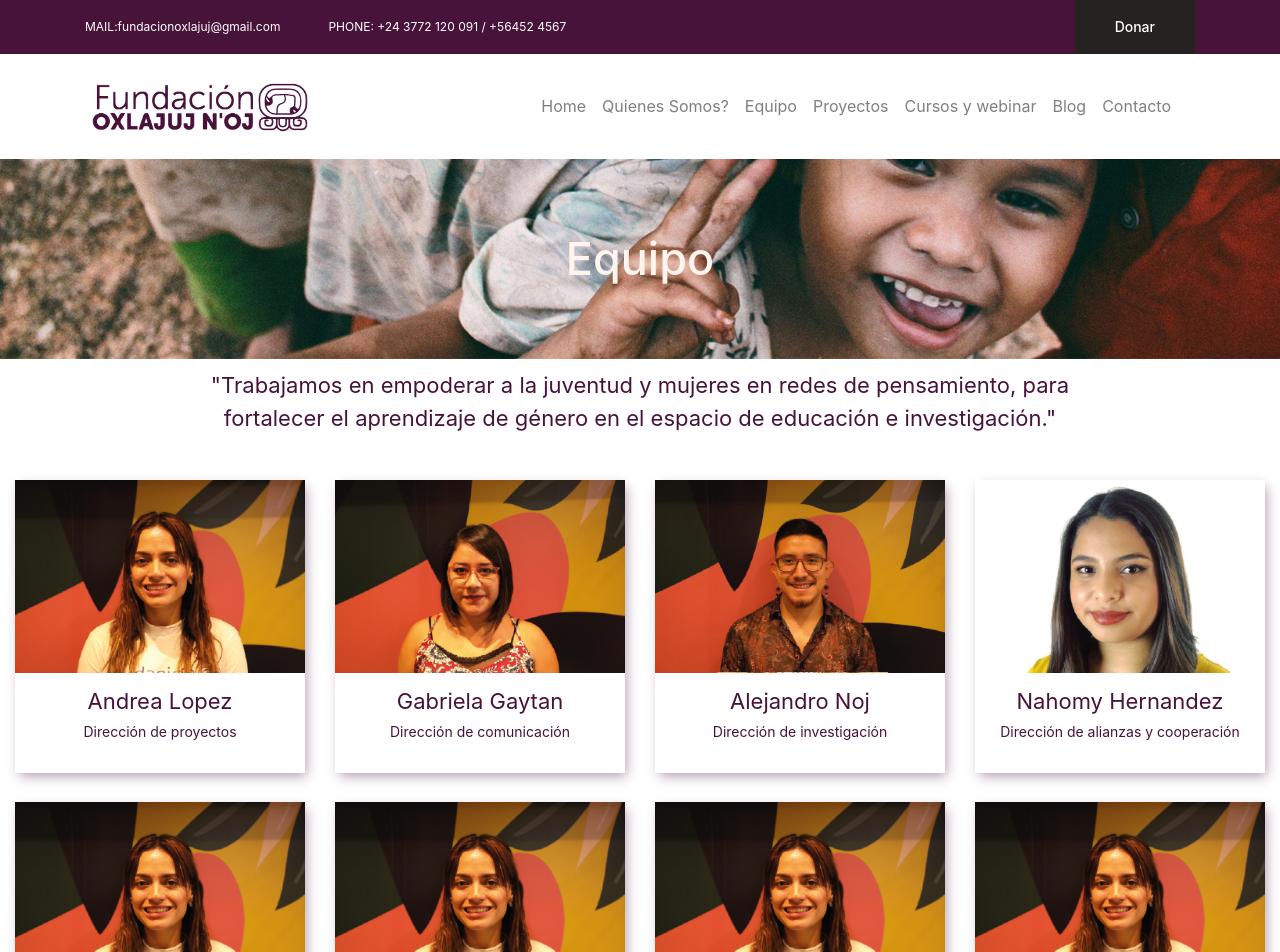
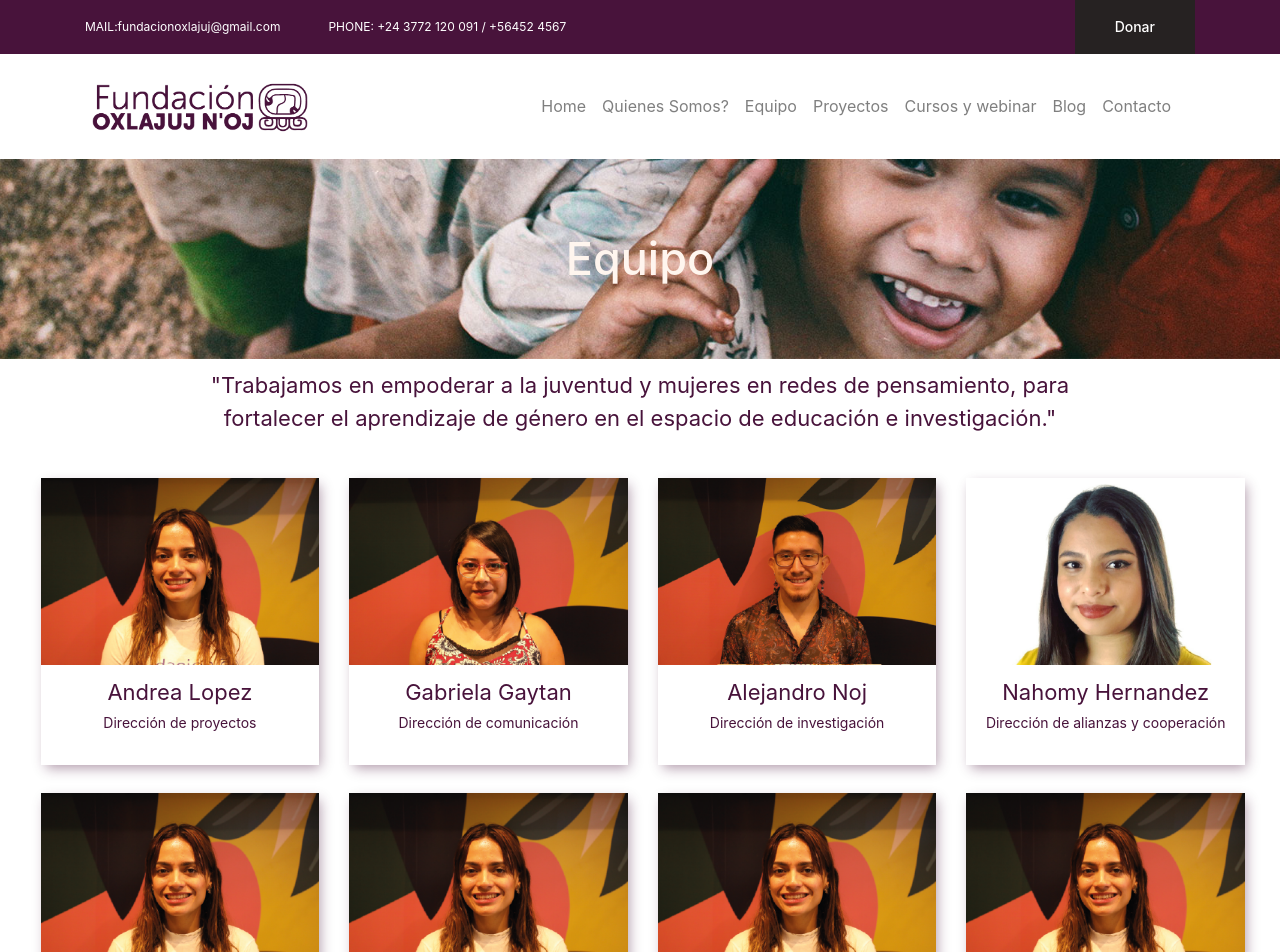
Before and after one commit to Ada-IT/ppi-web-oxlajuj, a Next.js app: page /equipo in a window 1280 px wide. Shown: the top 952 px of the page. Built offline with nearby package versions, Linux system fonts and the light colour scheme.

Commit message:
se retira s de className

```diff
--- a/pages/equipo.jsx
+++ b/pages/equipo.jsx
@@ -11,7 +11,7 @@ const Team = () => {
         <p className={style.titleEquipo}>"Trabajamos en empoderar a la juventud y mujeres en redes de pensamiento, para fortalecer el aprendizaje de género en el
          espacio de educación e investigación."</p>
       </Row>
-      <div sclassName={style.contCardEquipo}>
+      <div className={style.contCardEquipo}>
         <Container fluid>
           <Row>
             <ListCardAll />
```
